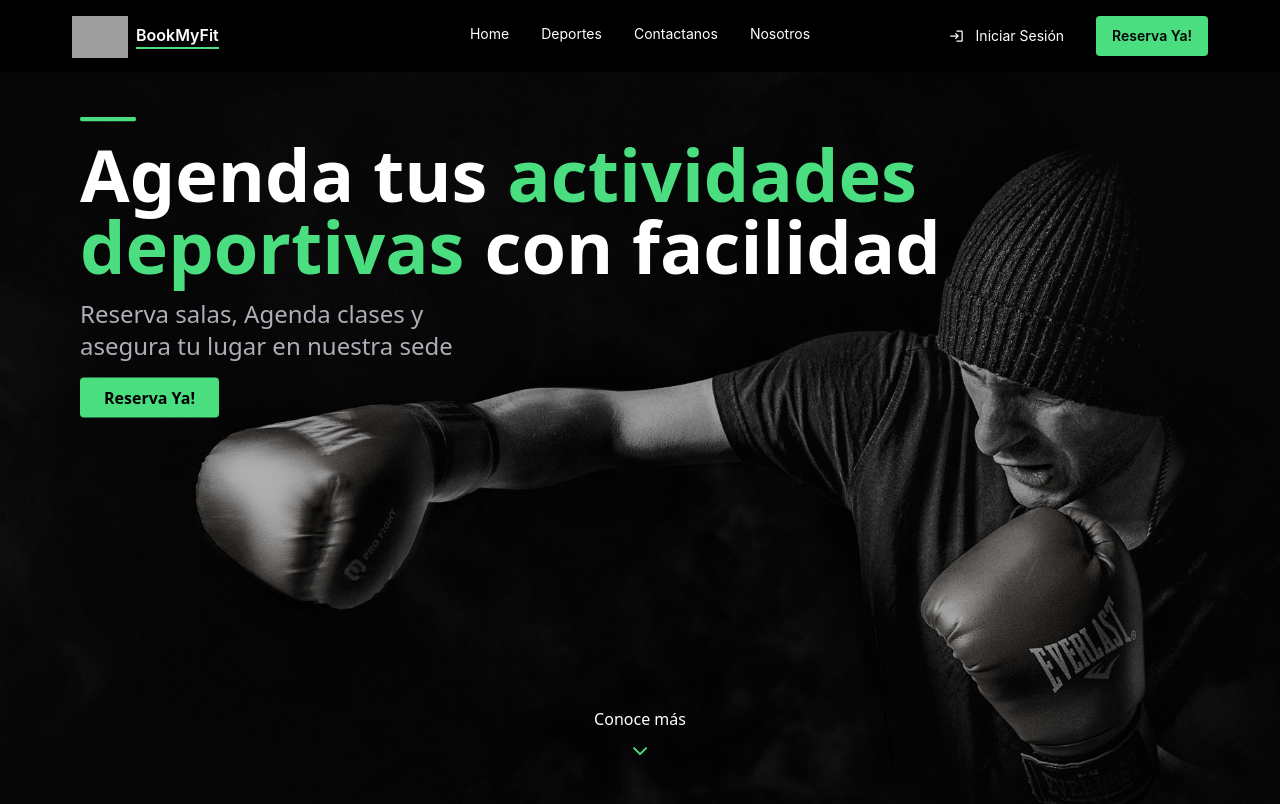
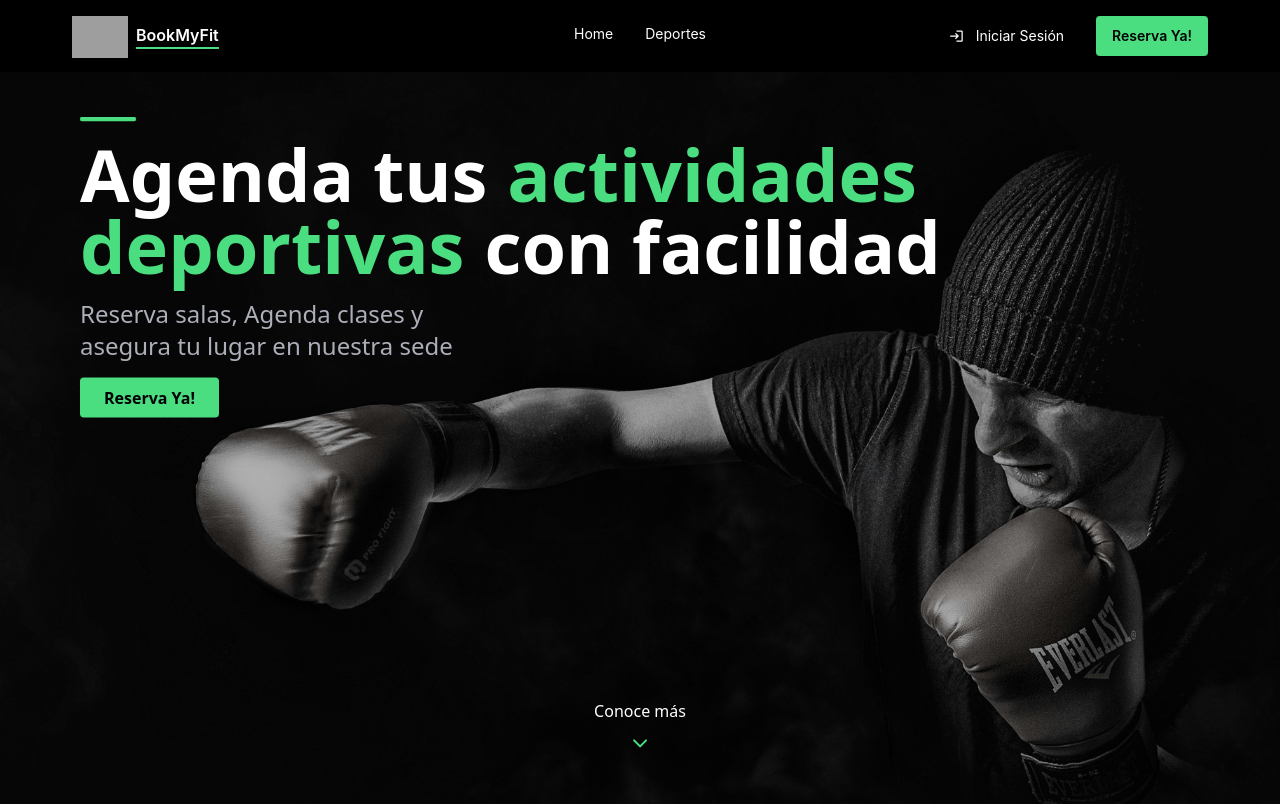
Before and after one commit to Jerimonski/Crud_Front-end, a React (Vite) app: page / in a window 1280 px wide. Shown: the top 804 px of the page. Built offline with nearby package versions, Linux system fonts and the light colour scheme; grey boxes are pictures that could not be loaded.

Commit message:
prepare for production

```diff
--- a/src/components/Navbar/Navbar.jsx
+++ b/src/components/Navbar/Navbar.jsx
@@ -39,14 +39,14 @@ export default function Navbar() {
               </Link>
             </li>
             <li>
-              <Link className='px-4 py-2 w-32' to={"/contact"}>
+              {/* <Link className='px-4 py-2 w-32' to={"/contact"}>
                 Contactanos
               </Link>
             </li>
             <li>
               <Link className='px-4 py-2 w-24' to={"/aboutUs"}>
                 Nosotros
-              </Link>
+              </Link> */}
             </li>
           </ul>
         </nav>
--- a/src/pages/Home/Home.jsx
+++ b/src/pages/Home/Home.jsx
@@ -10,7 +10,7 @@ export default function Home() {
       <HomeScreen />
       <WelcomeToSection />
       <OurActivitiesSection />
-      <BookYourSlotSection />
+      {/* <BookYourSlotSection /> */}
       <JoinNowSection />
     </div>
   )
--- a/src/pages/Sports/components/SportPages.jsx
+++ b/src/pages/Sports/components/SportPages.jsx
@@ -107,7 +107,7 @@ export default function SportPages() {
       </section>
 
       {/* Sección Agenda */}
-      <section className='max-w-[1800px] mx-auto py-28 space-y-14'>
+      {/* <section className='max-w-[1800px] mx-auto py-28 space-y-14'>
         <div className='text-center space-y-4'>
           <h2 className='text-5xl font-semibold'>Agenda de clases</h2>
           <p>
@@ -141,10 +141,10 @@ export default function SportPages() {
             </div>
           </div>
         </div>
-      </section>
+      </section> */}
 
       {/* Sección Comentarios */}
-      <section className='max-w-[1800px] mx-auto py-28 space-y-14'>
+      {/* <section className='max-w-[1800px] mx-auto py-28 space-y-14'>
         <form className='space-y-6' onSubmit={handleEnviar}>
           <h3 className='text-xl font-semibold'>Deja un comentario</h3>
           <div className='flex items-center gap-4'>
@@ -168,7 +168,7 @@ export default function SportPages() {
           </button>
         </form>
 
-        {/* Comentarios Dinámicos */}
+         Comentarios Dinámicos
         <div className='space-y-8'>
           {comentarios.length > 0 ? (
             comentarios.map((coment, idx) => (
@@ -197,7 +197,7 @@ export default function SportPages() {
             </p>
           )}
         </div>
-      </section>
+      </section> */}
     </main>
   )
 }
```
